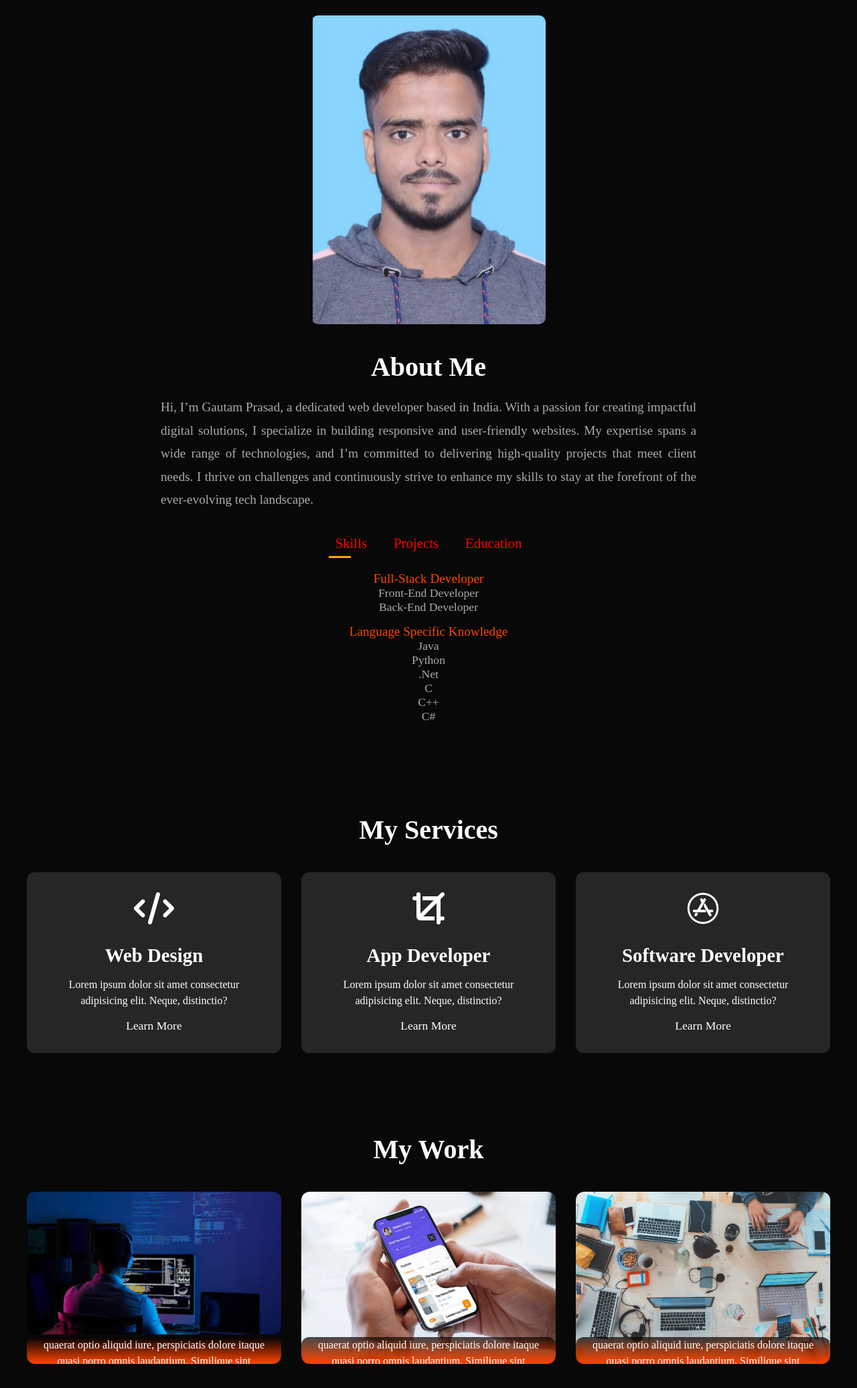
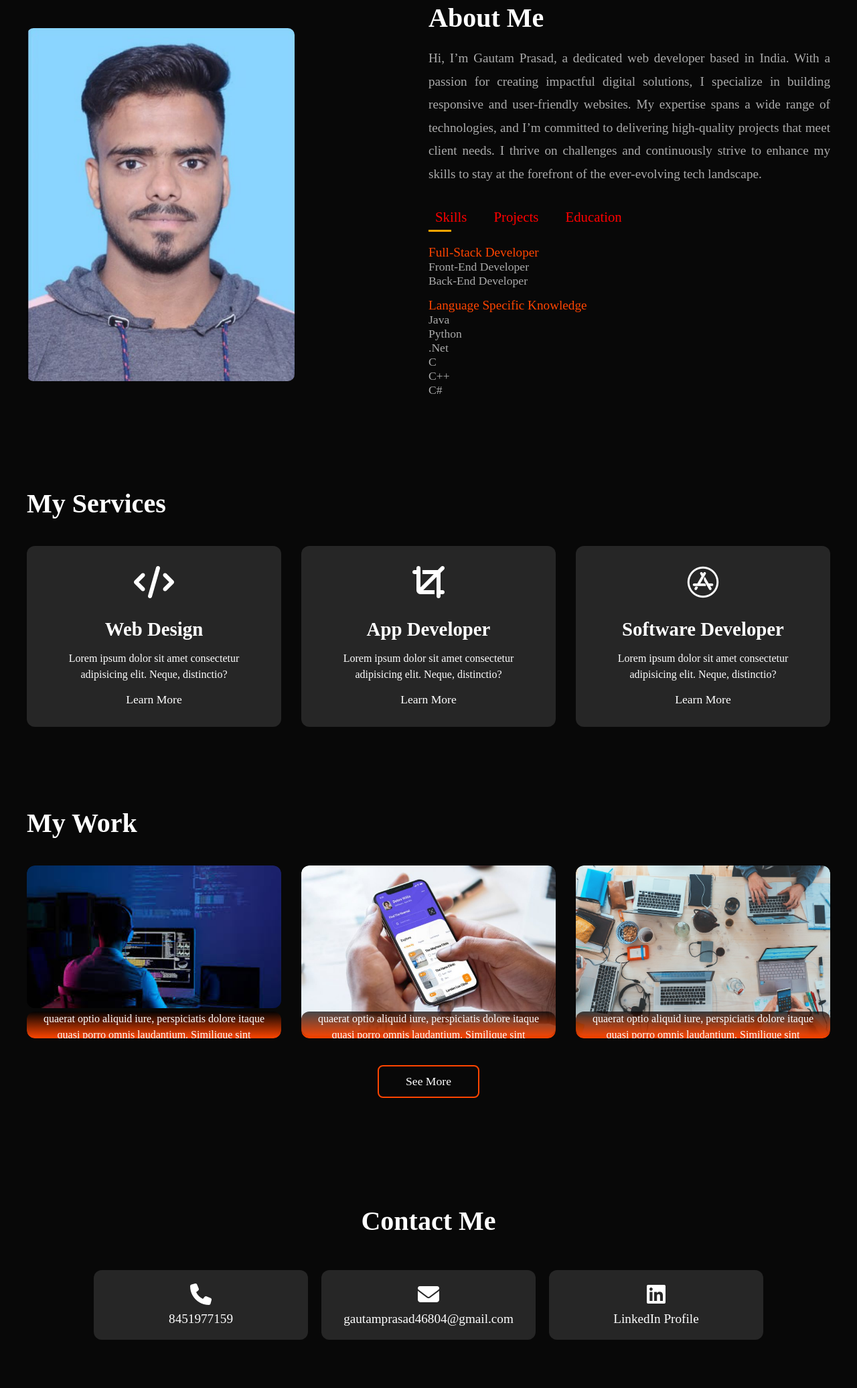
Before and after one commit to Gautamprasad24/portfolio.github.io, a plain HTML site: page index.html in a window 1280 px wide. Shown: the part 628-2700 px from the top of the page at 67% size. Drawn offline with Linux system fonts and the light colour scheme.

Commit message:
Update style.css

```diff
--- a/style.css
+++ b/style.css
@@ -145,10 +145,10 @@ nav img {
 
 .about-container {
     display: flex;
-    flex-direction: column;
+    flex-direction: row;
     align-items: center;
-    justify-content: center;
-    gap: 20px;
+    justify-content: space-between;
+    gap: 40px;
 }
 
 .sub-title {
@@ -156,29 +156,28 @@ nav img {
     font-weight: 600;
     color: #fff;
     margin-bottom: 20px;
-    text-align: center;
+    text-align: left;
 }
 
 .about-image {
     flex: 1;
-    max-width: 350px;
+    max-width: 400px;
     height: auto;
     border-radius: 10px;
 }
 
 .about-image {
-    height: 300px;
     width: 100%;
-    max-width: 350px;
+    max-width: 400px;
+    height: auto;
     object-fit: cover;
-    margin: 20px 0;
     border-radius: 10px;
 }
 
 .about-content {
     flex: 1;
-    text-align: center;
-    max-width: 800px;
+    text-align: left;
+    max-width: 600px;
 }
 
 .about-text-wrapper {
@@ -194,7 +193,7 @@ nav img {
 
 .read-more-btn {
     display: none;
-    margin: 10px auto;
+    margin: 10px 0;
     width: fit-content;
     border: 2px solid orangered;
     padding: 8px 20px;
@@ -212,7 +211,7 @@ nav img {
 
 .tab-titles {
     display: flex;
-    justify-content: center;
+    justify-content: flex-start;
     flex-wrap: wrap;
     gap: 20px;
     margin: 20px 0;
@@ -402,6 +401,66 @@ nav img {
     background: linear-gradient(rgba(0,0,0,0.5), orangered);
 }
 
+/* Contact Section */
+#contact {
+    padding: 60px 20px;
+}
+
+.contact-container {
+    display: flex;
+    flex-direction: column;
+    align-items: center;
+    justify-content: center;
+}
+
+.contact-details {
+    display: flex;
+    flex-direction: row;
+    gap: 20px;
+    margin-top: 30px;
+    width: 100%;
+    max-width: 1000px;
+}
+
+.contact-item {
+    flex: 1;
+    display: flex;
+    flex-direction: column;
+    align-items: center;
+    justify-content: center;
+    background: #262626;
+    padding: 20px;
+    border-radius: 12px;
+    transition: transform 0.5s, background 0.5s;
+    text-align: center;
+}
+
+.contact-item:hover {
+    background: orangered;
+    transform: translateY(-10px);
+}
+
+.contact-item i {
+    font-size: 2rem;
+    color: white;
+    margin-bottom: 10px;
+}
+
+.contact-item p {
+    font-size: 1.2rem;
+    margin: 0;
+}
+
+.contact-item p a {
+    color: #fff;
+    text-decoration: none;
+    transition: color 0.3s;
+}
+
+.contact-item p a:hover {
+    color: black;
+}
+
 /* Media Queries */
 @media (max-width: 1200px) {
     .container {
@@ -422,8 +481,7 @@ nav img {
     }
 
     .about-image {
-        height: 250px;
-        max-width: 300px;
+        max-width: 350px;
     }
 
     .work-list {
@@ -496,15 +554,19 @@ nav img {
 
     .about-container {
         flex-direction: column;
-        gap: 0;
+        gap: 20px;
     }
 
     .about-image {
-        height: 200px;
-        max-width: 250px;
+        max-width: 300px;
+        width: 100%;
     }
 
     .about-content {
+        text-align: center;
+    }
+
+    .sub-title {
         text-align: center;
     }
 
@@ -524,6 +586,11 @@ nav img {
 
     .read-more-btn {
         display: block;
+        margin: 10px auto;
+    }
+
+    .tab-titles {
+        justify-content: center;
     }
 
     .sub-title {
@@ -541,6 +608,23 @@ nav img {
 
     .work-list {
         grid-template-columns: 1fr;
+    }
+
+    .contact-details {
+        flex-direction: column;
+        gap: 15px;
+    }
+
+    .contact-item {
+        padding: 15px;
+    }
+
+    .contact-item i {
+        font-size: 1.5rem;
+    }
+
+    .contact-item p {
+        font-size: 1.1rem;
     }
 }
 
@@ -562,7 +646,7 @@ nav img {
     }
 
     .header-image {
-        height: 300px;
+        height: 200px;
         max-width: 200px;
     }
 
@@ -575,8 +659,7 @@ nav img {
     }
 
     .about-image {
-        height: 300px;
-        max-width: 200px;
+        max-width: 250px;
     }
 
     .about-text {
@@ -612,6 +695,14 @@ nav img {
         padding: 10px 30px;
         font-size: 1rem;
     }
+
+    .contact-item i {
+        font-size: 1.3rem;
+    }
+
+    .contact-item p {
+        font-size: 1rem;
+    }
 }
 
 @media (min-width: 1400px) {
@@ -633,10 +724,10 @@ nav img {
     }
 
     .about-image {
-        height: 500px;
         max-width: 400px;
+        left: 100px;
+        position: relative;
     }
-
     .sub-title {
         font-size: 3rem;
     }
```
